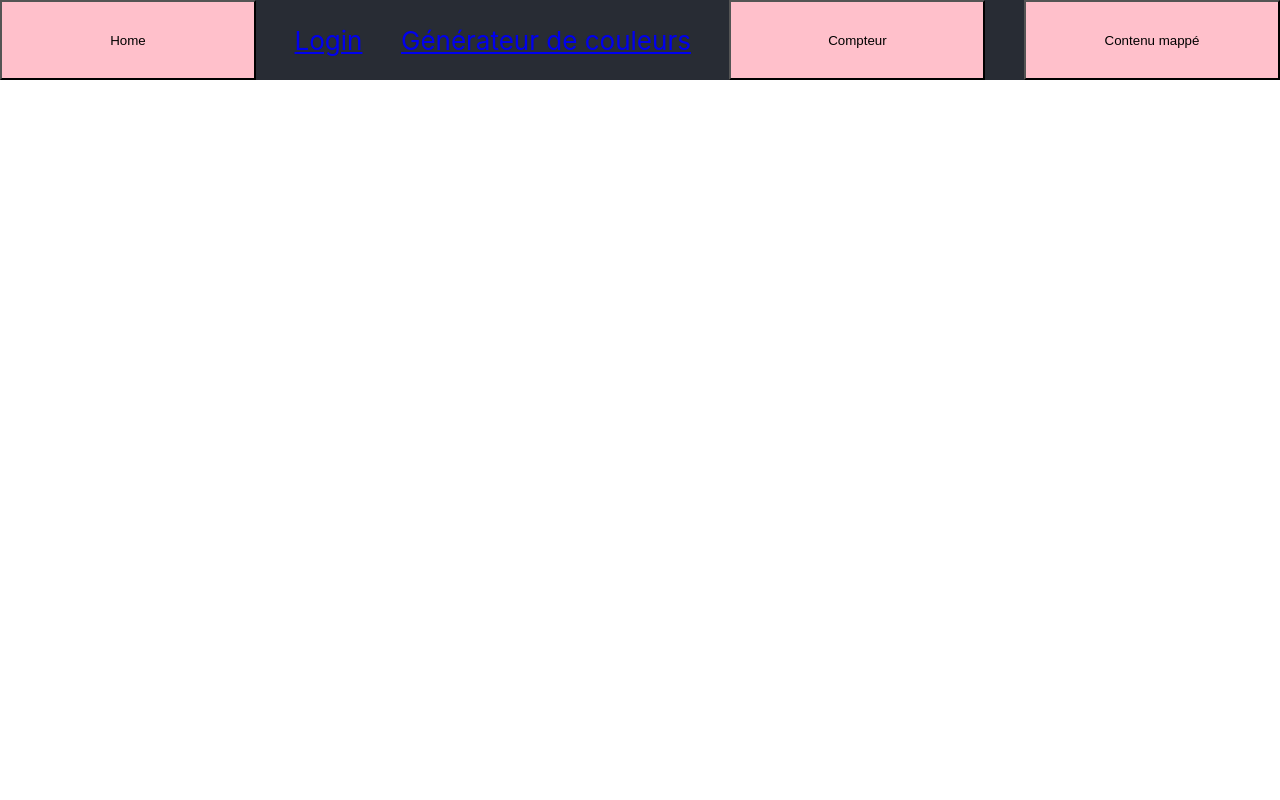
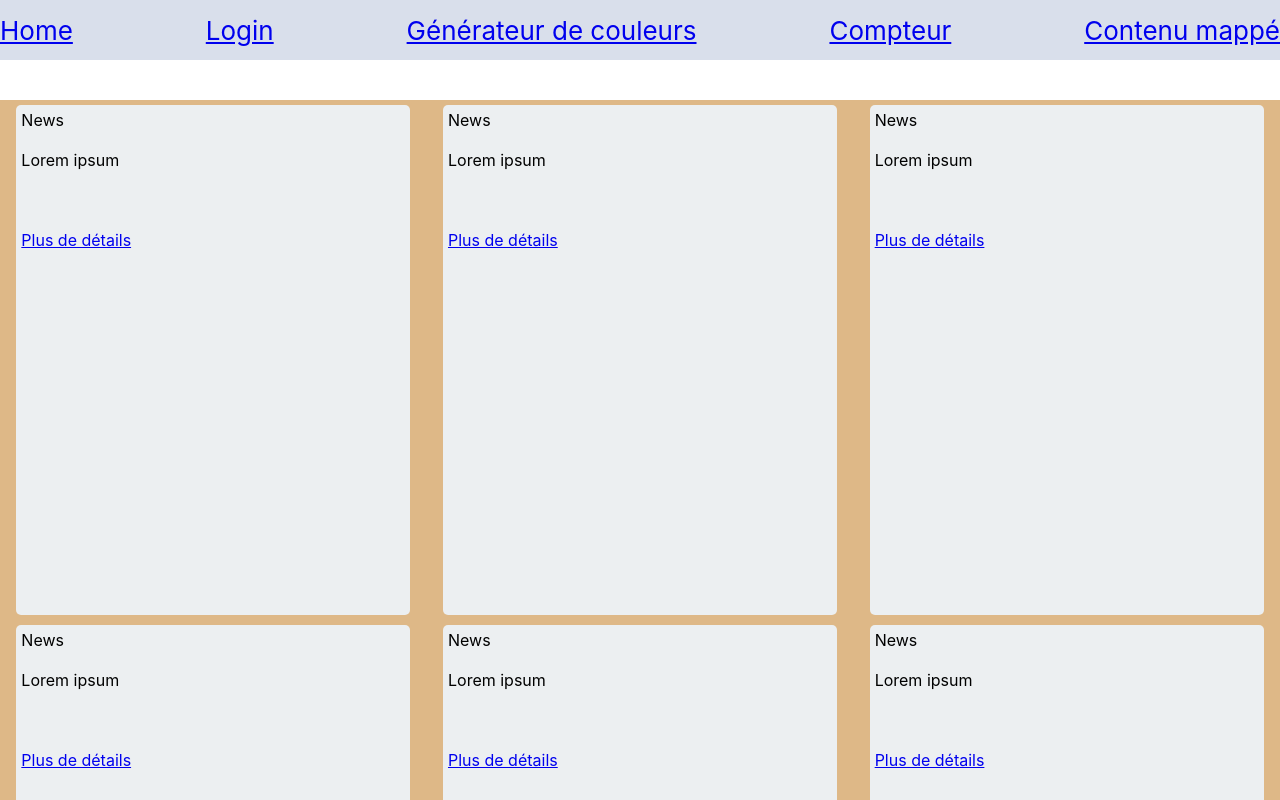
Before and after one commit to kamelkeb/confined-ones, a React (Create React App) app: page /contenu in a window 1280 px wide. Shown: the top 800 px of the page. Built offline with nearby package versions, Linux system fonts and the light colour scheme.

Commit message:
usage du rooting, useParams, useHistory

```diff
--- a/src/App.js
+++ b/src/App.js
@@ -6,44 +6,36 @@ import LoginForm from './Components/LoginForm/LoginForm';
 import ColorsGenerator from './Components/ColorsGenerator/ColorsGenerator';
 import Compteur from './Components/Compteur/Compteur';
 import { data } from './Assets/mockData';
+import Englobant from './HOC/Englobant';
 
-import { BrowserRouter as Router, Switch, Route, Link } from 'react-router-dom';
+import { BrowserRouter as Router, Switch, Route } from 'react-router-dom';
+import Card from './Components/Card/Card';
 
 function App() {
-    const [ compteurVisible, setCompteurVisible ] = useState(false);
-    const [ contentVisible, setContentVisible ] = useState(false);
-
-    const toutCacher = () => {
-        setContentVisible(false);
-        setCompteurVisible(false);
-    };
-
     return (
         <Router>
-            <div className="App">
-                <Header
-                    compteurButtonOnClick={() => {
-                        toutCacher();
-                        setCompteurVisible(!compteurVisible);
-                    }}
-                    contentButtonOnClick={() => {
-                        toutCacher();
-                        setContentVisible(!contentVisible);
-                    }}
-                    homeButtonOnClick={toutCacher}
-                />
+            <Englobant className="App">
+                <Header />
+                {/* Le switch ne rendra qu'un seul composant */}
                 <Switch>
+                    <Route path="/" exact />
                     <Route path="/login">
                         <LoginForm />
                     </Route>
                     <Route path="/colors">
                         <ColorsGenerator />
                     </Route>
+                    <Route path="/compteur">
+                        <Compteur />
+                    </Route>
+                    <Route path="/contenu" exact>
+                        <Content data={data} />
+                    </Route>
+                    <Route path="/contenu/:idCard">
+                        <Content data={data} />
+                    </Route>
                 </Switch>
-
-                {compteurVisible ? <Compteur /> : null}
-                {contentVisible ? <Content data={data} /> : null}
-            </div>
+            </Englobant>
         </Router>
     );
 }
--- a/src/Components/Card/Card.js
+++ b/src/Components/Card/Card.js
@@ -1,13 +1,18 @@
 import React from 'react';
 import styles from './Card.module.css';
+import { Link } from 'react-router-dom';
 
-const Card = ({ titre, contenu }) => {
+const Card = ({ titre, contenu, id, estSeule }) => {
     return (
-        <card className={styles.card}>
+        <div className={styles.card}>
             <div>{titre}</div>
             <br />
             <div>{contenu}</div>
-        </card>
+            <br />
+            <br />
+            <br />
+            {estSeule ? null : <Link to={`/contenu/${id}`}>Plus de détails</Link>}
+        </div>
     );
 };
 
--- a/src/Components/Content/Content.js
+++ b/src/Components/Content/Content.js
@@ -1,13 +1,25 @@
 import React from 'react';
 import styles from './Content.module.css';
 import Card from '../Card/Card';
+import { useParams } from 'react-router-dom';
 
 const Content = ({ data }) => {
+    const { idCard } = useParams();
+
+    const cardFromIdCard = (idCard) => {
+        const item = data.find((item) => item.idItem == idCard);
+        return <Card titre={item.titre} contenu={item.contenu} id={item.idItem} estSeule />;
+    };
+
     return (
         <div className={styles.content}>
-            {data.map((item) => {
-                return <Card titre={item.titre} contenu={item.contenu} id={item.idItem} />;
-            })}
+            {idCard ? (
+                cardFromIdCard(idCard)
+            ) : (
+                data.map((item) => {
+                    return <Card titre={item.titre} contenu={item.contenu} id={item.idItem} />;
+                })
+            )}
         </div>
     );
 };
--- a/src/Components/Header/Header.js
+++ b/src/Components/Header/Header.js
@@ -3,15 +3,15 @@ import MyButton from '../MyButton/MyButton';
 import styles from './Header.module.css';
 import { NavLink } from 'react-router-dom';
 
-const Header = ({ compteurButtonOnClick, contentButtonOnClick, homeButtonOnClick }) => {
+const Header = ({ homeButtonOnClick }) => {
     return (
         <header className={styles.header}>
-            <MyButton titre="Home" myHandler={homeButtonOnClick} />
+            <NavLink to="/">Home</NavLink>
+
             <NavLink to="/login">Login</NavLink>
             <NavLink to="/colors">Générateur de couleurs</NavLink>
-
-            <MyButton titre="Compteur" myHandler={compteurButtonOnClick} />
-            <MyButton titre="Contenu mappé" myHandler={contentButtonOnClick} />
+            <NavLink to="/compteur">Compteur</NavLink>
+            <NavLink to="/contenu">Contenu mappé</NavLink>
         </header>
     );
 };
--- a/src/Components/Header/Header.module.css
+++ b/src/Components/Header/Header.module.css
@@ -1,5 +1,5 @@
 .header {
-    background-color: #282c34;
+    background-color: #d9dfeb;
 
     display: flex;
     flex-direction: row;
@@ -9,4 +9,5 @@
     color: white;
     text-align: center;
     margin-bottom: 40px;
+    height: 60px;
 }
--- a/src/Components/LoginForm/LoginForm.js
+++ b/src/Components/LoginForm/LoginForm.js
@@ -1,9 +1,12 @@
 import React, { useState } from 'react';
 import tyles from './LoginForm.module.css';
+import { Redirect, useHistory } from 'react-router-dom';
+import MyButton from '../MyButton/MyButton';
 
 const LoginForm = (props) => {
     const [ username, setUsername ] = useState('');
     const [ password, setPassword ] = useState('');
+    const history = useHistory();
     return (
         <form>
             <label for="nom">Entrez votre nom d'utilisateur s'il vous plaît</label>
@@ -30,6 +33,7 @@ const LoginForm = (props) => {
             />
             <br />
             <label>{password.length <= 5 ? 'Le mot de passe doit comporter plus de 5 caractère' : null}</label>
+            <MyButton titre="Connexion" myHandler={() => history.push('/')} />
         </form>
     );
 };
--- /dev/null
+++ b/src/HOC/Englobant.js
@@ -0,0 +1,3 @@
+const Englobant = ({ children }) => children;
+
+export default Englobant;
```
